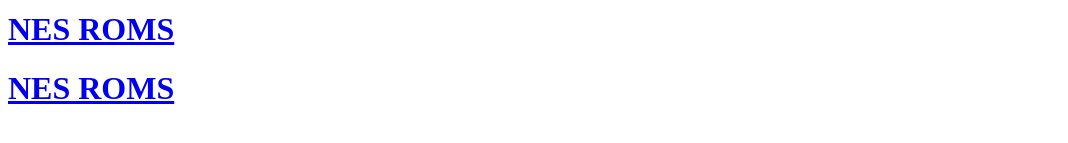
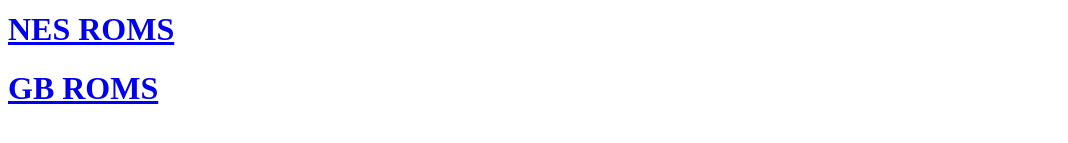
Before and after one commit to blankevolved/roms, a plain HTML site: page index.html in a window 1280 px wide. Shown: the part 153-296 px from the top of the page, without its empty margins (0-1068 px from the left). Drawn offline with Linux system fonts and the light colour scheme.

Commit message:
Update index.html

```diff
--- a/index.html
+++ b/index.html
@@ -8,6 +8,6 @@
     <h1> This is where all ROM files are stored for blankmc.xyz </h1>
     </center>
     <h1> <a href="nes">NES ROMS</h1>
-      <h1> <a href="gb">NES ROMS</h1>
+      <h1> <a href="gb">GB ROMS</h1>
   </body>
 </html>
```
